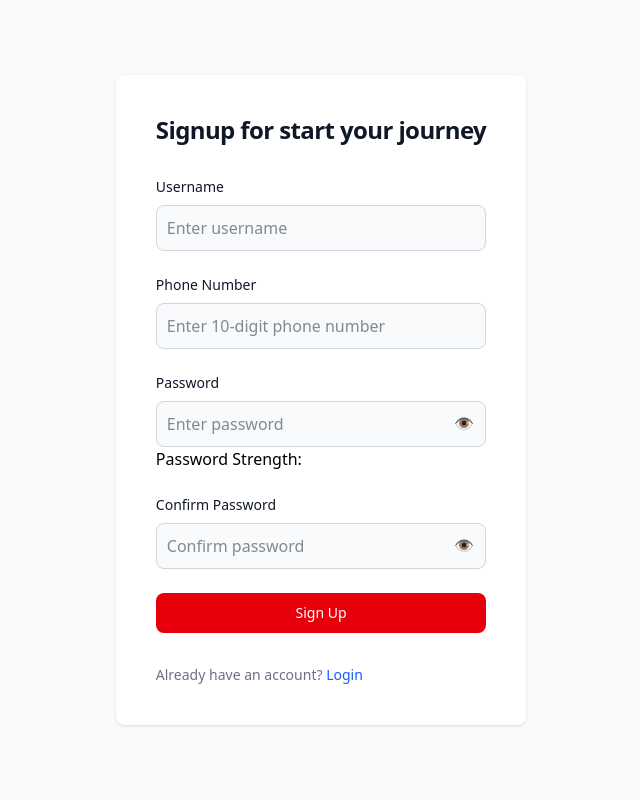
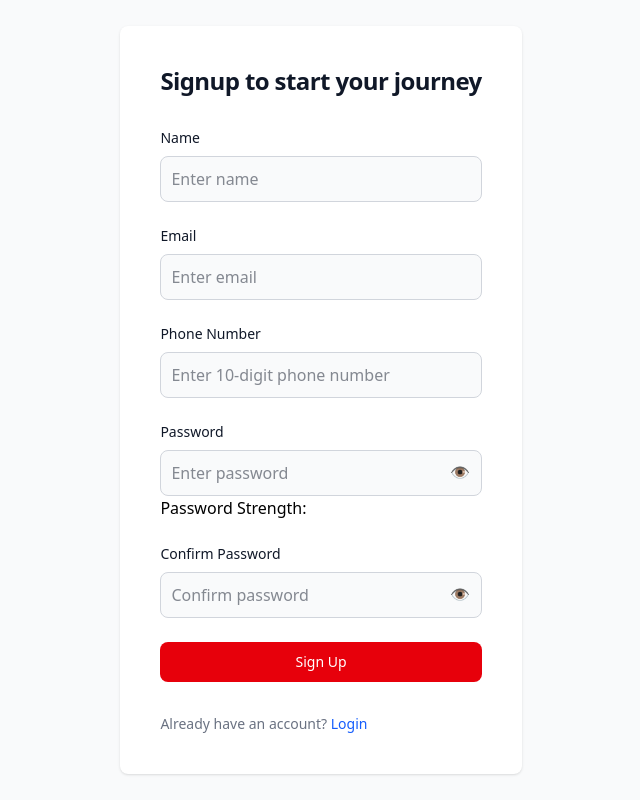
Before and after one commit to TeamBlazeWing/Frontend, a React (Vite) app: page /signup in a window 1280 px wide. Shown: the whole page, without its empty margins (319-959 px from the left). Built offline with nearby package versions, Linux system fonts and the light colour scheme.

Commit message:
Connected backend and Frontend for login and signup

```diff
--- a/src/components/Login/Login.jsx
+++ b/src/components/Login/Login.jsx
@@ -2,14 +2,14 @@ import { useState } from "react";
 import { useNavigate } from "react-router-dom";
 
 const Login = () => {
-  const [username, setUsername] = useState("");
+  const [email, setEmail] = useState("");
   const [password, setPassword] = useState("");
   const [errors, setErrors] = useState({});
   const navigate = useNavigate();
 
   const validate = () => {
     let tempErrors = {};
-    if (!username) tempErrors.username = "Username is required";
+    if (!email) tempErrors.email = "Email is required";
     if (!password) tempErrors.password = "Password is required";
     setErrors(tempErrors);
     return Object.keys(tempErrors).length === 0;
@@ -24,12 +24,12 @@ const Login = () => {
     if (!validate()) return;
 
     try {
-      const response = await fetch('http://localhost:3005/user/login', {
+      const response = await fetch('http://localhost:3000/api/users/login', {
         method: 'POST',
         headers: {
           'Content-Type': 'application/json',
         },
-        body: JSON.stringify({ username, password }),
+        body: JSON.stringify({ email, password }),
       });
 
       const data = await response.json();
@@ -38,15 +38,16 @@ const Login = () => {
 
       if (response.ok) {
         // Assuming the server sends a token or success status
+        alert("Signup successful! Redirecting to dashboard...");
+        setTimeout(() => navigate("/dashboard"), 1000);
         localStorage.setItem("isLoggedIn", "true");
-        localStorage.setItem("loggedInUser", username);
-        navigate("/dashboard");
+        localStorage.setItem("loggedInUser", email);
       } else {
-        // Handle login failure (e.g., wrong username/password)
-        setErrors({ general: data.message || "Invalid username or password" });
+        // Handle login failure (e.g., wrong email/password)
+        setErrors({ general: data.message || "Invalid email or password" });
       }
     } catch (error) {
-      setErrors({ general: "Invalid username or password" });
+      setErrors({ general: "Invalid eamil or password" });
       console.error("Login error:", error);
     }
   };
@@ -66,16 +67,16 @@ const Login = () => {
             {errors.general && <p className="text-red-500 text-sm">{errors.general}</p>}
             <form className="space-y-4 md:space-y-6" onSubmit={handleLogin}>
               <div>
-                <label className="block mb-2 text-sm font-medium text-gray-900 dark:text-white">Username</label>
+                <label className="block mb-2 text-sm font-medium text-gray-900 dark:text-white">Email</label>
                 <input
                   type="text"
-                  name="username"
+                  name="email"
                   className="bg-gray-50 border border-gray-300 text-gray-900 rounded-lg focus:ring-blue-500 focus:border-blue-500 block w-full p-2.5 dark:bg-gray-700 dark:border-gray-600 dark:placeholder-gray-400 dark:text-white dark:focus:ring-blue-500 dark:focus:border-blue-500"
-                  placeholder="Enter username"
-                  value={username}
-                  onChange={(e) => setUsername(e.target.value)}
+                  placeholder="Enter email"
+                  value={email}
+                  onChange={(e) => setEmail(e.target.value)}
                 />
-                {errors.username && <p className="text-red-500 text-sm">{errors.username}</p>}
+                {errors.email && <p className="text-red-500 text-sm">{errors.email}</p>}
               </div>
               <div>
                 <label className="block mb-2 text-sm font-medium text-gray-900 dark:text-white">Password</label>
--- a/src/components/Signup/Signup.jsx
+++ b/src/components/Signup/Signup.jsx
@@ -2,19 +2,19 @@ import React, { useState, useEffect } from "react";
 import { useNavigate } from "react-router-dom";
 
 const Signup = () => {
-  const [username, setUsername] = useState("");
+  const [name, setName] = useState("");
   const [phoneNumber, setPhoneNumber] = useState("");
+  const [email, setEmail] = useState("");
   const [password, setPassword] = useState("");
   const [confirmPassword, setConfirmPassword] = useState("");
   const [errors, setErrors] = useState({});
   const [passwordStrength, setPasswordStrength] = useState("");
   const [showPassword, setShowPassword] = useState(false);
   const [showConfirmPassword, setShowConfirmPassword] = useState(false);
-  const [isUsernameValid, setIsUsernameValid] = useState(false);
+  const [isNameValid, setIsNameValid] = useState(false);
 
   const navigate = useNavigate();
 
-  // Password Strength Checker
   const calculatePasswordStrength = (pwd) => {
     const hasLower = /[a-z]/.test(pwd);
     const hasUpper = /[A-Z]/.test(pwd);
@@ -27,19 +27,22 @@ const Signup = () => {
     if (pwd.length === 0) return null;
   };
 
-  // Real-time Validation
   useEffect(() => {
     const newErrors = {};
 
-    if (username && username.length < 8) {
-      newErrors.username = "Username must be at least 8 characters";
-      setIsUsernameValid(false);
+    if (name && name.length < 8) {
+      newErrors.name = "Name must be at least 8 characters";
+      setIsNameValid(false);
     } else {
-      setIsUsernameValid(true);
+      setIsNameValid(true);
     }
 
     if (phoneNumber && !/^\d{10}$/.test(phoneNumber)) {
       newErrors.phoneNumber = "Phone number must be exactly 10 digits";
+    }
+
+    if (email && !/\S+@\S+\.\S+/.test(email)) {
+      newErrors.email = "Invalid email format";
     }
 
     if (password) {
@@ -59,15 +62,15 @@ const Signup = () => {
 
     setErrors(newErrors);
     setPasswordStrength(calculatePasswordStrength(password));
-  }, [username, phoneNumber, password, confirmPassword]);
+  }, [name, phoneNumber, email, password, confirmPassword]);
 
-  // Handle Form Submission
   const handleSubmit = async (e) => {
     e.preventDefault();
 
     const newErrors = {};
-    if (!username) newErrors.username = "Username is required";
+    if (!name) newErrors.name = "Name is required";
     if (!phoneNumber) newErrors.phoneNumber = "Phone number is required";
+    if (!email) newErrors.email = "Email is required";
     if (!password) newErrors.password = "Password is required";
     if (!confirmPassword)
       newErrors.confirmPassword = "Confirm Password is required";
@@ -77,87 +80,93 @@ const Signup = () => {
       return;
     }
 
-    if (username.length < 8) {
-      setErrors({ username: "Username must be at least 8 characters" });
-      return;
-    }
-
-    if (!/^\d{10}$/.test(phoneNumber)) {
-      setErrors({ phoneNumber: "Phone number must be exactly 10 digits" });
-      return;
-    }
-
-    if (
-      !/[a-z]/.test(password) ||
-      !/[A-Z]/.test(password) ||
-      !/[!@#$%^&*]/.test(password)
-    ) {
-      setErrors({
-        password: "Must include lowercase, uppercase, and special character",
-      });
-      return;
-    }
-
-    if (password !== confirmPassword) {
-      setErrors({ confirmPassword: "Passwords must match" });
-      return;
-    }
-
     try {
-      const response = await fetch("http://localhost:3005/user/register", {
+      const response = await fetch("http://localhost:3000/api/users/register", {
         method: "POST",
         headers: {
           "Content-Type": "application/json",
         },
-        body: JSON.stringify({ username, phoneNumber, password }),
+        body: JSON.stringify({
+          name,
+          mobileNumber: phoneNumber,
+          email,
+          password,
+        }),
+      });
 
-      });
       const data = await response.json();
 
       if (!response.ok) {
-        const errorData = await response.json();
-        throw new Error(errorData.message);
+        throw new Error(data.message || "Signup failed");
       }
+
       alert("Signup successful! Redirecting to login...");
-      setTimeout(() => navigate("/"), 2000);
+      setTimeout(() => navigate("/login"), 2000);
     } catch (error) {
       setErrors({ general: error.message || "Signup failed" });
       console.error("Signup failed", error);
     }
   };
 
-  const isFormInvalid = Object.keys(errors).length > 0 || !username || !phoneNumber || !password || !confirmPassword;
+  const isFormInvalid =
+    Object.keys(errors).length > 0 ||
+    !name ||
+    !phoneNumber ||
+    !email ||
+    !password ||
+    !confirmPassword;
 
   return (
     <section className="bg-gray-50 dark:bg-black h-screen flex items-center justify-center">
       <div className="flex flex-col items-center justify-center px-6 py-8 mx-auto md:h-screen lg:py-0">
-        <div className="w-full bg-white rounded-lg shadow dark:border md:mt-0 sm:max-w-lg xl:p-0 dark:bg-black dark:border-gray-700">
+        <div className="w-full bg-white rounded-lg shadow dark:border sm:max-w-lg xl:p-0 dark:bg-black dark:border-gray-700">
           <div className="p-8 space-y-6 md:space-y-8 sm:p-10">
             <h1 className="text-xl font-bold leading-tight tracking-tight text-gray-900 md:text-2xl dark:text-white">
-              Signup for start your journey
+              Signup to start your journey
             </h1>
             {errors.general && (
               <p className="text-red-500 text-center">{errors.general}</p>
             )}
             <form onSubmit={handleSubmit} className="space-y-4 md:space-y-6">
-              {/* Username */}
+              {/* Name */}
               <div>
-                <label className="block mb-2 text-sm font-medium text-gray-900 dark:text-white">Username</label>
+                <label className="block mb-2 text-sm font-medium text-gray-900 dark:text-white">
+                  Name
+                </label>
                 <input
                   type="text"
-                  value={username}
-                  onChange={(e) => setUsername(e.target.value)}
+                  value={name}
+                  onChange={(e) => setName(e.target.value)}
                   className="bg-gray-50 border border-gray-300 text-gray-900 rounded-lg focus:ring-blue-500 focus:border-blue-500 block w-full p-2.5 dark:bg-gray-700 dark:border-gray-600 dark:placeholder-gray-400 dark:text-white dark:focus:ring-blue-500 dark:focus:border-blue-500"
-                  placeholder="Enter username"
+                  placeholder="Enter name"
                 />
-                {errors.username && (
-                  <p className="text-red-500 text-sm">{errors.username}</p>
+                {errors.name && (
+                  <p className="text-red-500 text-sm">{errors.name}</p>
+                )}
+              </div>
+
+              {/* Email */}
+              <div>
+                <label className="block mb-2 text-sm font-medium text-gray-900 dark:text-white">
+                  Email
+                </label>
+                <input
+                  type="email"
+                  value={email}
+                  onChange={(e) => setEmail(e.target.value)}
+                  className="bg-gray-50 border border-gray-300 text-gray-900 rounded-lg focus:ring-blue-500 focus:border-blue-500 block w-full p-2.5 dark:bg-gray-700 dark:border-gray-600 dark:placeholder-gray-400 dark:text-white dark:focus:ring-blue-500 dark:focus:border-blue-500"
+                  placeholder="Enter email"
+                />
+                {errors.email && (
+                  <p className="text-red-500 text-sm">{errors.email}</p>
                 )}
               </div>
 
               {/* Phone Number */}
               <div>
-                <label className="block mb-2 text-sm font-medium text-gray-900 dark:text-white">Phone Number</label>
+                <label className="block mb-2 text-sm font-medium text-gray-900 dark:text-white">
+                  Phone Number
+                </label>
                 <input
                   type="tel"
                   value={phoneNumber}
@@ -173,7 +182,9 @@ const Signup = () => {
 
               {/* Password */}
               <div>
-                <label className="block mb-2 text-sm font-medium text-gray-900 dark:text-white">Password</label>
+                <label className="block mb-2 text-sm font-medium text-gray-900 dark:text-white">
+                  Password
+                </label>
                 <div className="relative">
                   <input
                     type={showPassword ? "text" : "password"}
@@ -181,7 +192,7 @@ const Signup = () => {
                     onChange={(e) => setPassword(e.target.value)}
                     className="bg-gray-50 border border-gray-300 text-gray-900 rounded-lg focus:ring-blue-500 focus:border-blue-500 block w-full p-2.5 dark:bg-gray-700 dark:border-gray-600 dark:placeholder-gray-400 dark:text-white dark:focus:ring-blue-500 dark:focus:border-blue-500"
                     placeholder="Enter password"
-                    disabled={!isUsernameValid}
+                    disabled={!isNameValid}
                   />
                   <button
                     type="button"
@@ -199,7 +210,9 @@ const Signup = () => {
 
               {/* Confirm Password */}
               <div>
-                <label className="block mb-2 text-sm font-medium text-gray-900 dark:text-white">Confirm Password</label>
+                <label className="block mb-2 text-sm font-medium text-gray-900 dark:text-white">
+                  Confirm Password
+                </label>
                 <div className="relative">
                   <input
                     type={showConfirmPassword ? "text" : "password"}
@@ -207,7 +220,7 @@ const Signup = () => {
                     onChange={(e) => setConfirmPassword(e.target.value)}
                     className="bg-gray-50 border border-gray-300 text-gray-900 rounded-lg focus:ring-blue-500 focus:border-blue-500 block w-full p-2.5 dark:bg-gray-700 dark:border-gray-600 dark:placeholder-gray-400 dark:text-white dark:focus:ring-blue-500 dark:focus:border-blue-500"
                     placeholder="Confirm password"
-                    disabled={!isUsernameValid}
+                    disabled={!isNameValid}
                   />
                   <button
                     type="button"
@@ -224,7 +237,13 @@ const Signup = () => {
 
               <button
                 type="submit"
-                className={`w-full text-white ${isFormInvalid ? 'bg-red-600' : 'bg-blue-600 hover:bg-blue-700'} focus:ring-4 focus:outline-none focus:ring-blue-300 font-medium rounded-lg text-sm px-5 py-2.5 text-center dark:${isFormInvalid ? 'bg-red-600' : 'bg-blue-600 dark:hover:bg-blue-700'} dark:focus:ring-blue-800`}
+                className={`w-full text-white ${
+                  isFormInvalid ? "bg-red-600" : "bg-blue-600 hover:bg-blue-700"
+                } focus:ring-4 focus:outline-none focus:ring-blue-300 font-medium rounded-lg text-sm px-5 py-2.5 text-center dark:${
+                  isFormInvalid
+                    ? "bg-red-600"
+                    : "bg-blue-600 dark:hover:bg-blue-700"
+                } dark:focus:ring-blue-800`}
                 disabled={isFormInvalid}
               >
                 Sign Up
@@ -232,7 +251,13 @@ const Signup = () => {
             </form>
 
             <p className="text-sm font-light text-gray-500 dark:text-gray-400">
-              Already have an account? <a href="/login" className="font-medium text-blue-600 hover:underline dark:text-blue-500">Login</a>
+              Already have an account?{" "}
+              <a
+                href="/login"
+                className="font-medium text-blue-600 hover:underline dark:text-blue-500"
+              >
+                Login
+              </a>
             </p>
           </div>
         </div>
```
